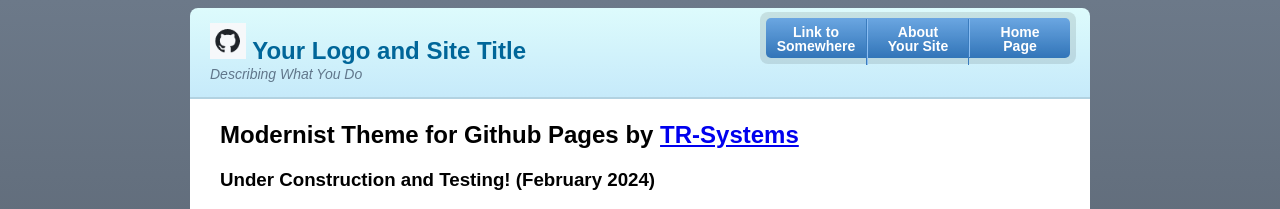
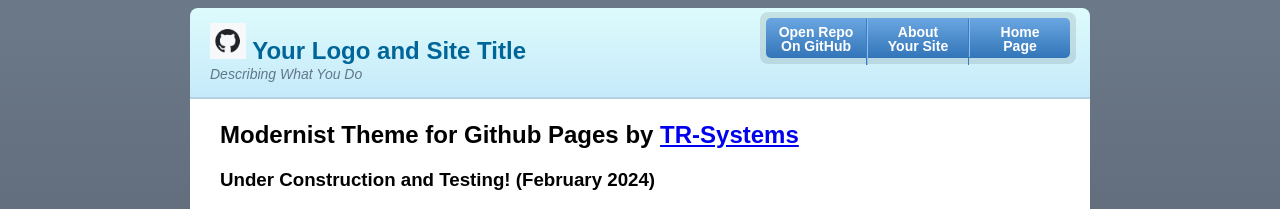
Before and after one commit to TR-Systems/modernist, a Jekyll site: the page built from index.md, in a window 1280 px wide and 900 px high. Shown: the top 209 px of the window. Built offline with Jekyll 4.4.1, drawn with Linux system fonts in a browser that asks for light colours; our own code applies the rules of GitHub Pages for plain Markdown files.

Commit message:
Update _config.yml

```diff
--- a/_config.yml
+++ b/_config.yml
@@ -10,10 +10,10 @@ logo: images/logo-github.png
 # Optional links in the upper right corner of the header
 # Two lines only, keep text and words short to fit in box, use <br> to force break
 # Update with your userid and repo name
+about_text: About<br>Your Site
 about_url: https://TR-Systems.github.io/modernist/about.html
-about_text: About<br>Your Site
-hlink1_url: https://TR-Systems.github.io/modernist/
-hlink1_text: Link to<br>Somewhere
+hlink1_text: Open Repo<br>On GitHub
+hlink1_url: https://github.com/TR-Systems/modernist
 # Three paragraphs (lines) for Footer Content
 # Notice how you can apply simple html emphasis formatting
 # BUT only because default.html DOES NOT
```
